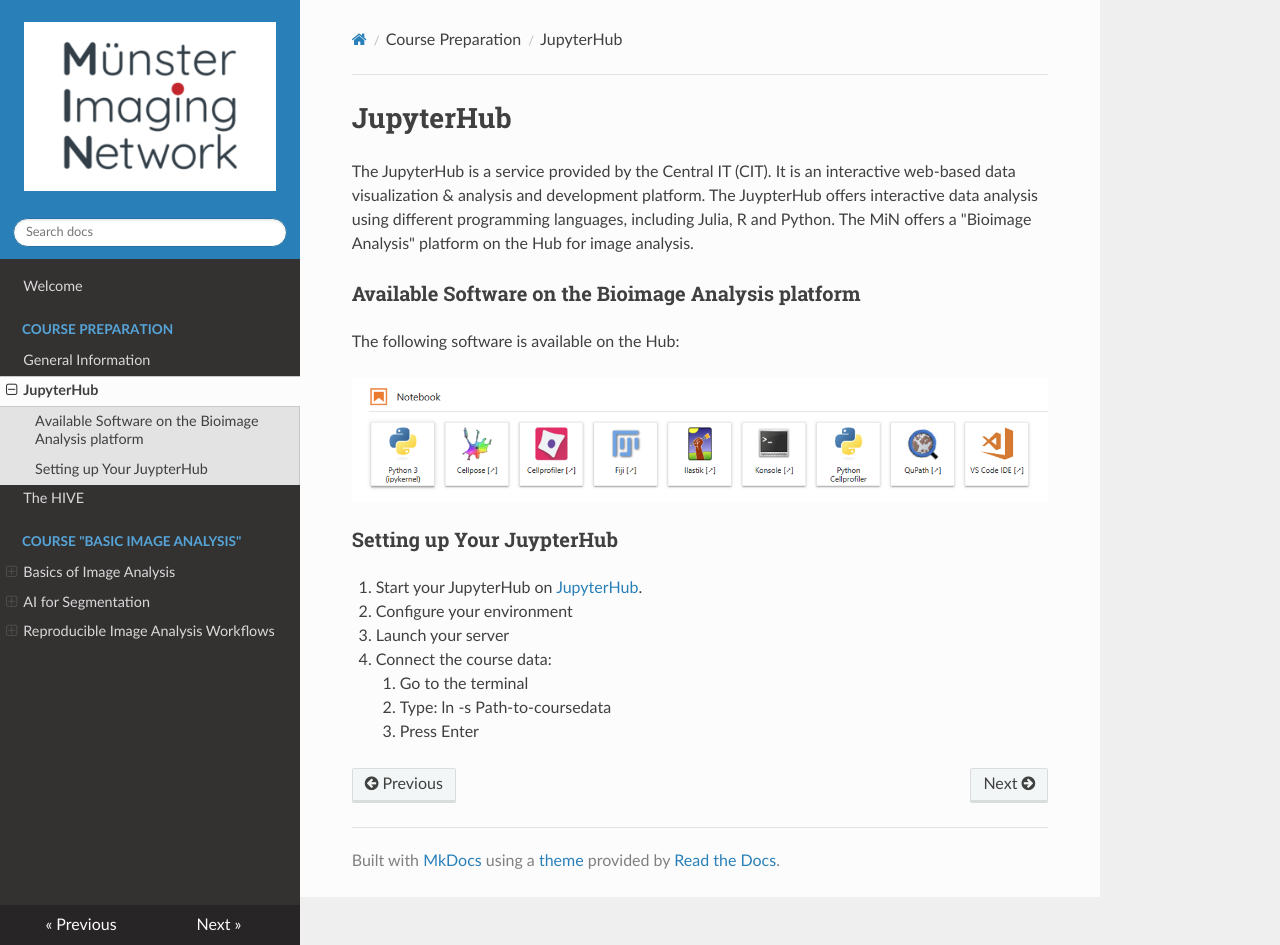
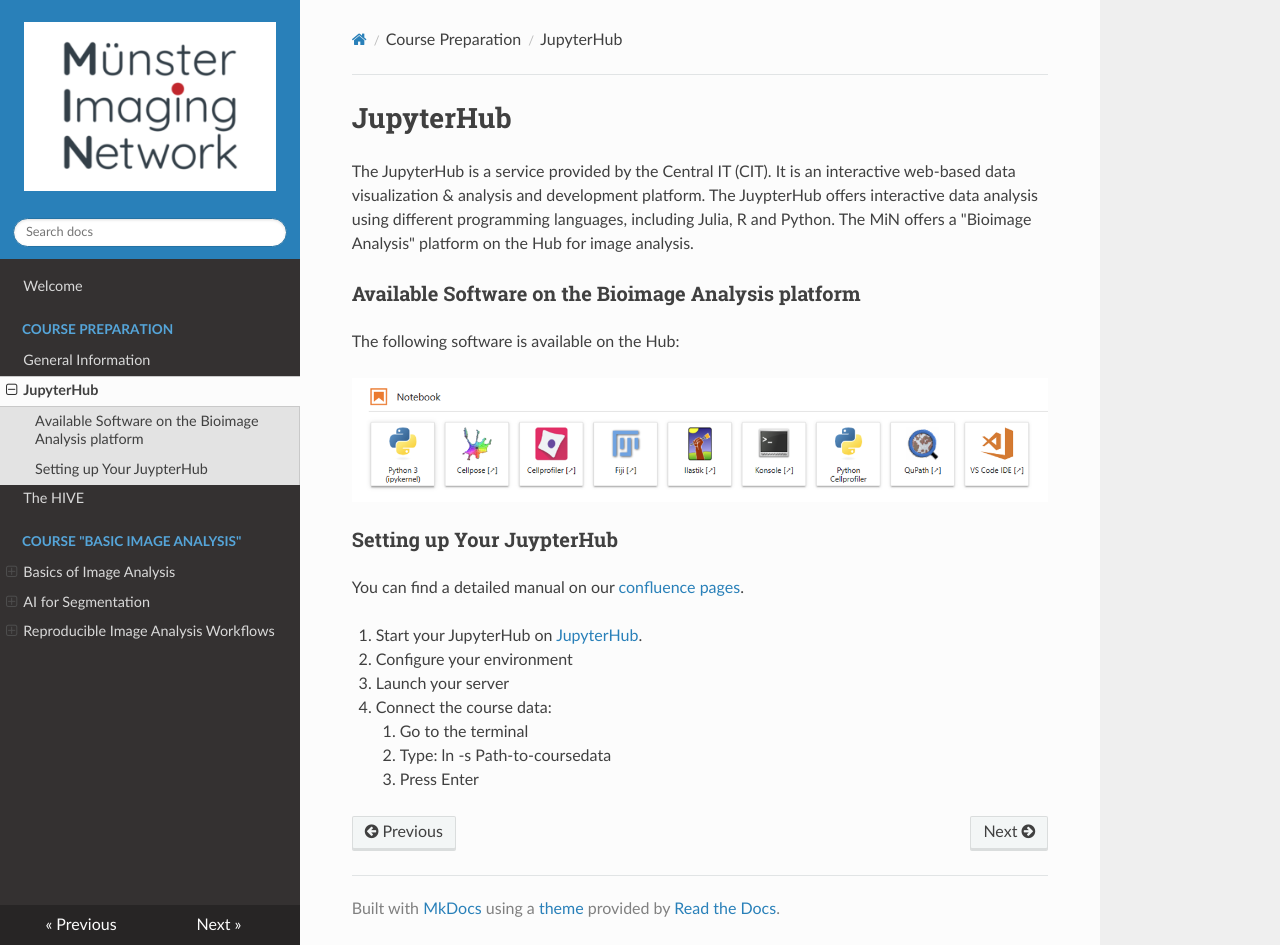
Before and after one commit to MuensterImagingNetwork/MINCourses_ImageAnalysis, an MkDocs documentation site: the page built from docs/coursepreparation/jupyterhub.md, in a window 1280 px wide and 945 px high. Built offline with MkDocs 1.6.1, drawn with Linux system fonts in a browser that asks for light colours; nearby versions of some CDN libraries.

Commit message:
added links to confluence

```diff
--- a/docs/coursepreparation/jupyterhub.md
+++ b/docs/coursepreparation/jupyterhub.md
@@ -14,6 +14,8 @@ The following software is available on the Hub:
 
 ### Setting up Your JuypterHub
 
+You can find a detailed manual on our [confluence pages](https://confluence.uni-muenster.de/spaces/WWUIMW/pages/92414286/JupyterHub).
+
 1. Start your JupyterHub on [JupyterHub](https://jupyterhub.uni-muenster.de/).
 2. Configure your environment
 3. Launch your server
```
Also changed, not shown: docs/coursepreparation/thehive.md (+2 -0 lines).
